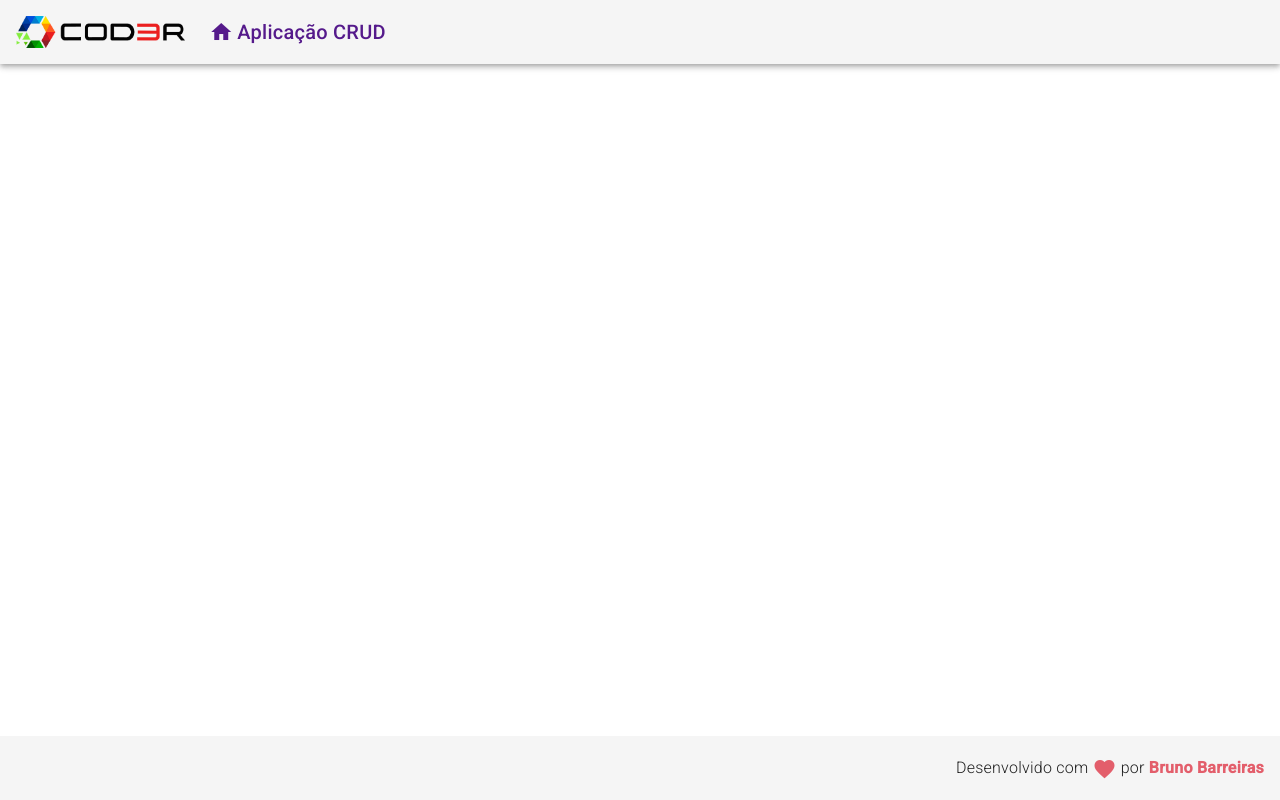
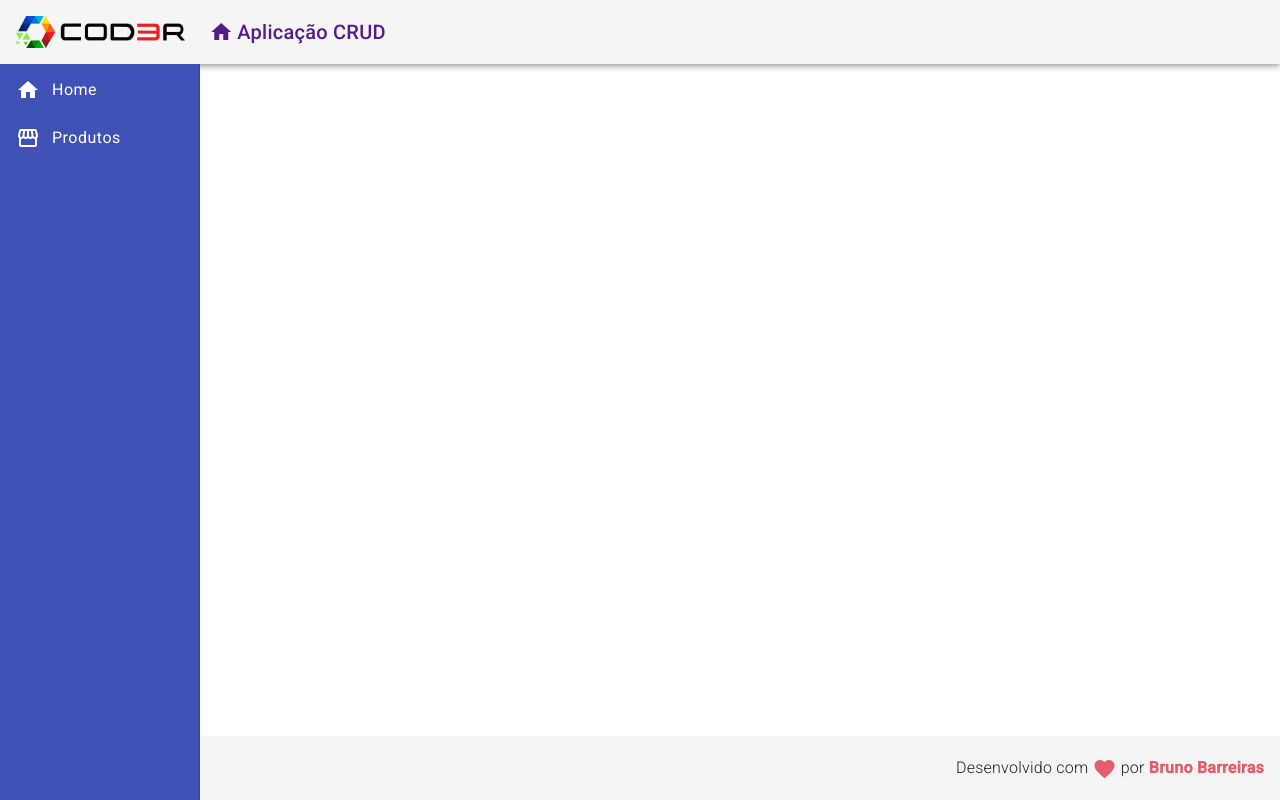
Before and after one commit to brunowzz/cod3r-register-products, an Angular app: page / in a window 1280 px wide. Built offline with nearby package versions, Linux system fonts and the light colour scheme.

Commit message:
feat: add sidebar

```diff
--- a/src/app/app.component.html
+++ b/src/app/app.component.html
@@ -1,3 +1,4 @@
 <app-header></app-header>
+<app-nav></app-nav>
 
 <app-footer></app-footer>
--- /dev/null
+++ b/src/app/components/template/nav/nav.component.css
@@ -0,0 +1,11 @@
+.sidenav {
+    width: 200px;
+    background: #3f51b5;
+}
+
+.nav-list p {
+    display: flex;
+    align-items: center;
+    gap: 12px;
+    color: #fff;
+}
--- /dev/null
+++ b/src/app/components/template/nav/nav.component.html
@@ -0,0 +1,18 @@
+<mat-sidenav-container class="container">
+    <mat-sidenav class="sidenav" mode="side" opened fixedInViewport="true" fixedTopGap="64">
+        <mat-nav-list class="nav-list">
+            <a mat-list-item>
+                <p>
+                    <i class="material-icons">home</i>
+                    Home
+                </p>
+            </a>
+            <a mat-list-item>
+                <p>
+                    <i class="material-icons">storefront</i>
+                    Produtos
+                </p>
+            </a>
+        </mat-nav-list>
+    </mat-sidenav>
+</mat-sidenav-container>
```
Also changed, not shown: src/app/app.module.ts (+13 -3 lines), src/app/components/template/nav/nav.component.ts (added, +10 -0 lines), 1 other file (tests, documents, lock files or other folders).
